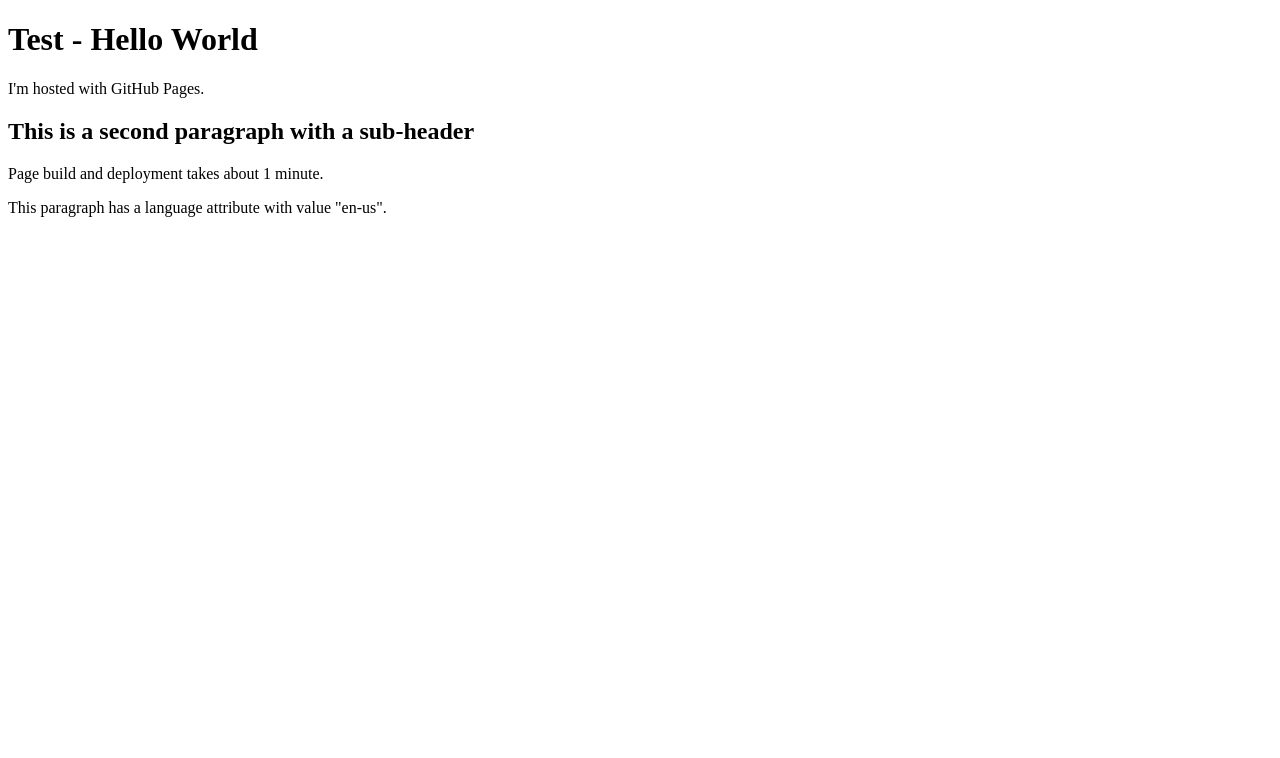
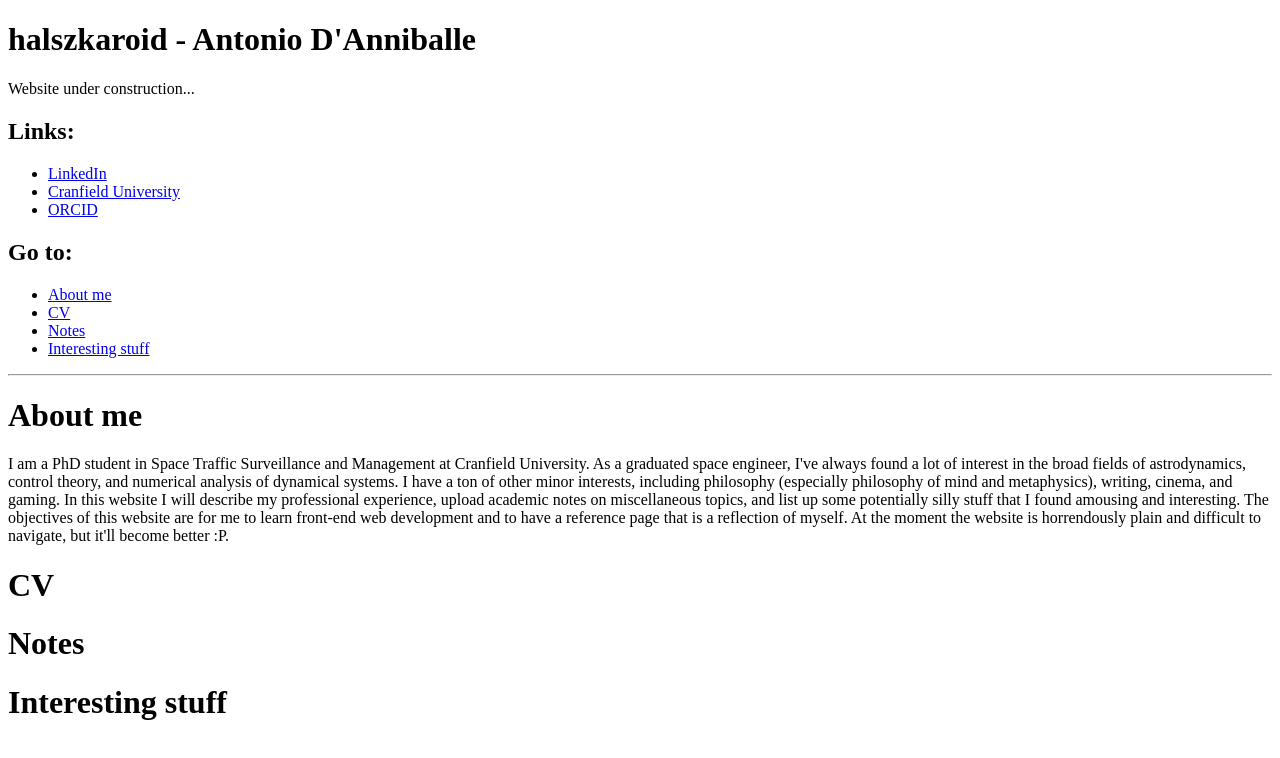
Before and after one commit to ant-dan/halszkaroid.github.io, a plain HTML site: page index.html in a window 1280 px wide. Drawn offline with Linux system fonts and the light colour scheme.

Commit message:
Update index.html

```diff
--- a/index.html
+++ b/index.html
@@ -1,14 +1,35 @@
 <!DOCTYPE html>
 <html>
 	<head>
-		<title>Test Title</title>
+		<title>halszkaroid personal webpage</title>
 	</head>
 	<body>
-		<h1>Test - Hello World</h1>
-		<p>I'm hosted with GitHub Pages.</p>
-		<h2>This is a second paragraph with a sub-header</h2>
-		<p>Page build and deployment takes about 1 minute.</p>
-		<p lang="en-us">This paragraph has a language attribute with value "en-us".</p>
-		<title>Test Title 2</title>
+		<h1>halszkaroid - Antonio D'Anniballe</h1>
+		<p> Website under construction...</p>
+		<h2>Links:</h2>
+		<ul>
+			<li><a href="https://www.linkedin.com/in/antonio-d-anniballe-733b36167/?originalSubdomain=it">LinkedIn</a></li>
+			<li><a href="https://www.cranfield.ac.uk/people/antonio-danniballe-36403837">Cranfield University</a></li>
+			<li><a href="https://orcid.org/0000-0002-4411-2325ORCID">ORCID</a></li>
+		</ul>
+		<h2>Go to:</h2>
+		<ul>
+			<li><a href="#about-me">About me</a></li>
+			<li><a href="#CV">CV</a></li>
+			<li><a href="#notes">Notes</a></li>
+			<li><a href="#stuff">Interesting stuff</a></li>
+		</ul>
+		<hr />
+		<h1 id="#about-me">About me</h1>
+		<p>I am a PhD student in Space Traffic Surveillance and Management at Cranfield University.
+		As a graduated space engineer, I've always found a lot of interest in the broad fields of astrodynamics, control theory, and numerical analysis of dynamical systems.
+		I have a ton of other minor interests, including philosophy (especially philosophy of mind and metaphysics), writing, cinema, and gaming.
+		In this website I will describe my professional experience, upload academic notes on miscellaneous topics, and list up some potentially silly stuff that I found amousing and interesting.
+		The objectives of this website are for me to learn front-end web development and to have a reference page that is a reflection of myself.
+		At the moment the website is horrendously plain and difficult to navigate, but it'll become better :P.
+		</p>
+		<h1 id="#cv">CV</h1>
+		<h1 id="#notes">Notes</h1>
+		<h1 id="#stuff">Interesting stuff</h1>
 	</body>
 </html>
```
